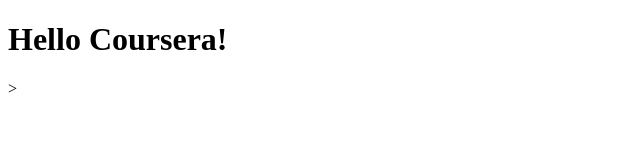
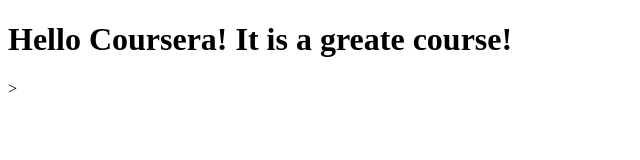
Before and after one commit to privatesun10/coursera-test, a plain HTML site: page site/index.html in a window 1280 px wide. Shown: the whole page, without its empty margins (0-640 px from the left). Drawn offline with Linux system fonts and the light colour scheme.

Commit message:
Small edition

```diff
--- a/site/index.html
+++ b/site/index.html
@@ -4,6 +4,6 @@
 	<title>Hello Coursera!</title>
 </head>
 <body>
-<h1>Hello Coursera!</h1>>
+<h1>Hello Coursera! It is a greate course!</h1>>
 </body>
 </html>
```
